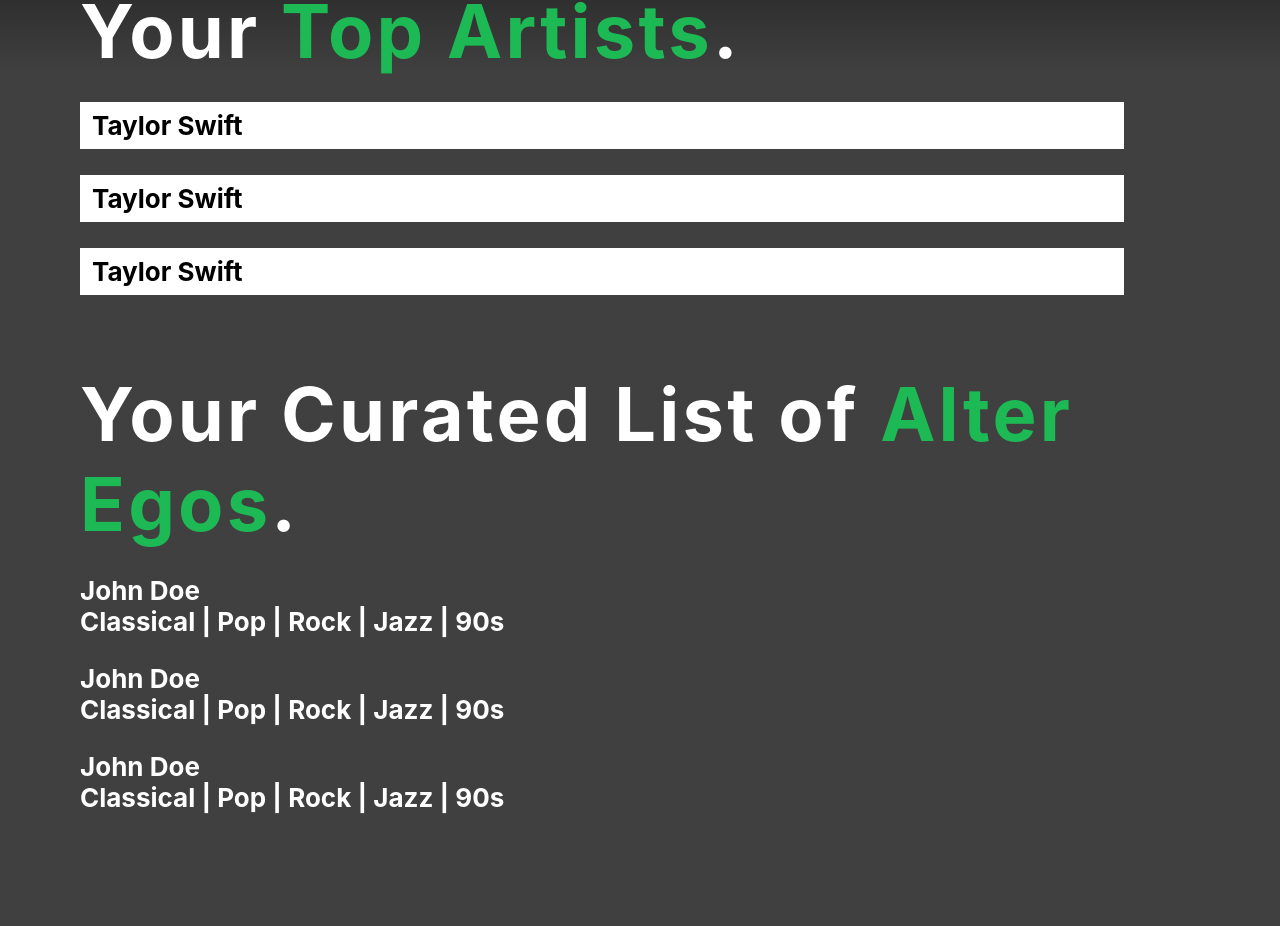
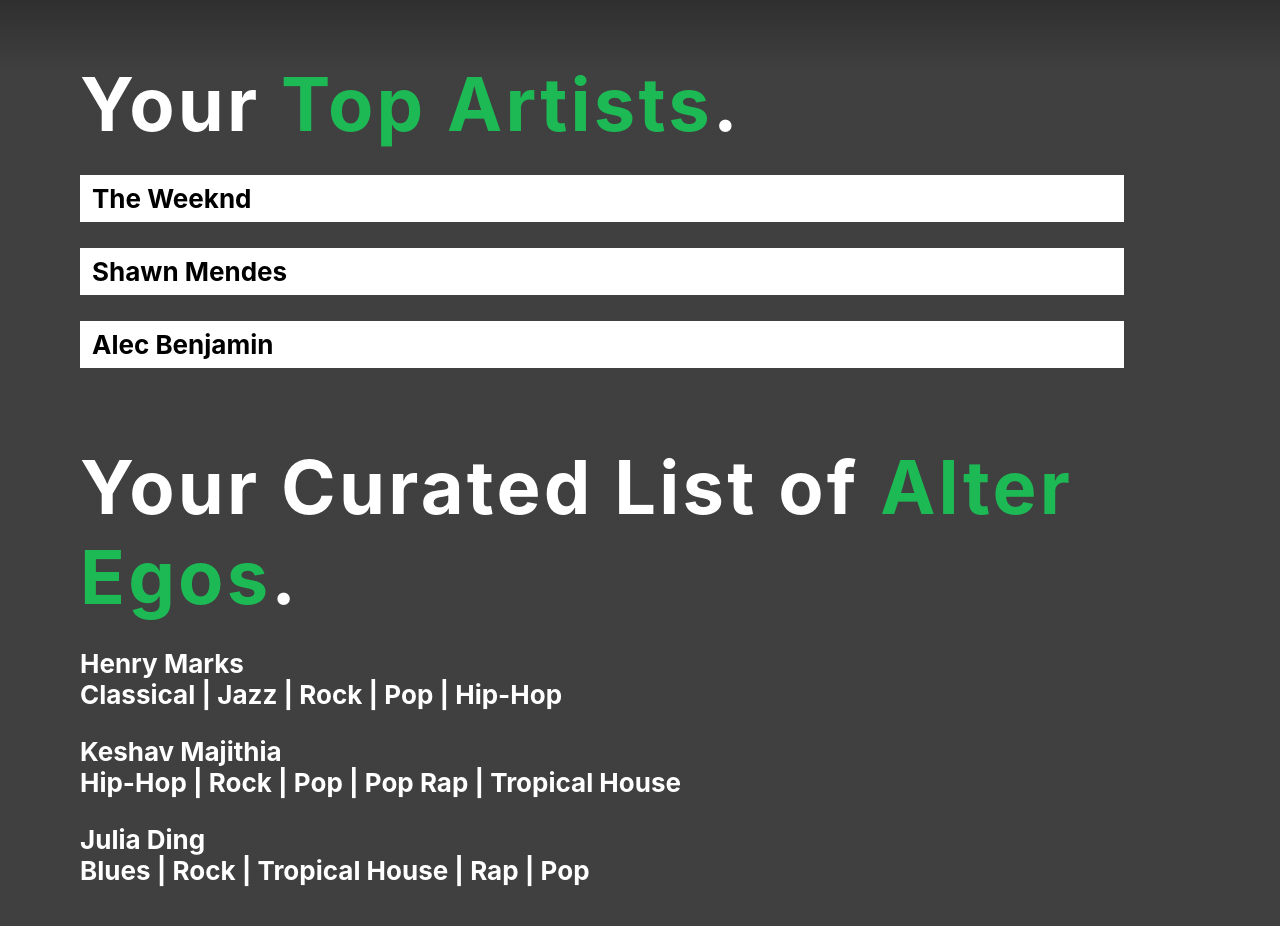
Before and after one commit to Los-Altos-Hacks-V/frontend, a React (Create React App) app: page /dashboard in a window 1280 px wide. Shown: the part 252-1178 px from the top of the page. Built offline with nearby package versions, Linux system fonts and the light colour scheme.

Commit message:
Final commit?

```diff
--- a/src/Dashboard.js
+++ b/src/Dashboard.js
@@ -4,53 +4,113 @@
 class Dashboard extends Component {
 
     async getFriends() {
-        return null;
-        // Need to use Token (from redirect) to get friends
+        let info = {}
+        try {
+            let token = window.location.href.split("?")[1].slice(6)
+            let body = {token: token}
+            let headers = {
+                "Content-Type": "x-www-form-urlencoded"
             }
-
-    render() {
+            let data = await axios.post('http://api.altego.tech/spotify-auth', body, {headers})
+            info = data["data"]
+        } catch {
+            info = {
+                "Genres": ["Hip-Hop", "Classical", "Jazz", "Blues", "Rock"],
+                "Artists": ["The Weeknd", "Shawn Mendes", "Alec Benjamin"],
+                "Alteregos": [
+                    ["Henry Marks", "Classical | Jazz | Rock | Pop"],
+                    ["Keshav Majithia", "Hip-Hop | Rock | Pop | Pop Rap | Tropical House"],
+                    ["Julia Ding", "Blues | Rock | Tropical House | Rap | Pop"]
+                ]
+            }
+        }
         return (
-            <div className="App">
             <header className="Dashboard-header">
                 <p className="Heading">
                     Your <spotgreen>Top Genres</spotgreen>.
+                </p>
+                <p className="Artist">
+                    Hip-Hop, Classical, Jazz, Blues, Rock
                 </p>
                 <p className="Heading">
                     Your <spotgreen>Top Artists</spotgreen>.
                 </p>
                 <p className="Artist">
-                        Taylor Swift
+                    The Weeknd
                 </p>
                 <p className="Artist">
-                        Taylor Swift
+                    Shawn Mendes
                 </p>
                 <p className="Artist">
-                        Taylor Swift
+                    Alec Benjamin
                 </p>
                 <p className="Heading">
                     Your Curated List of <spotgreen>Alter Egos</spotgreen>.
                 </p>
                 <p className="Subject">
-                        John Doe
+                    Henry Marks
                 </p>
                 <p className="Genres">
-                        Classical | Pop | Rock | Jazz | 90s
+                    Classical | Jazz | Rock | Pop | Hip-Hop
                 </p>
                 <p className="Subject">
-                        John Doe
+                    Keshav Majithia
                 </p>
                 <p className="Genres">
-                        Classical | Pop | Rock | Jazz | 90s
+                    Hip-Hop | Rock | Pop | Pop Rap | Tropical House
                 </p>
                 <p className="Subject">
-                        John Doe
+                    Julia Ding
                 </p>
                 <p className="Genres">
-                        Classical | Pop | Rock | Jazz | 90s
+                    Blues | Rock | Tropical House | Rap | Pop
                 </p>
             </header>
-            </div>
-        );
+        )
+    }
+
+    render() {
+        return <header className="Dashboard-header">
+            <p className="Heading">
+                Your <spotgreen>Top Genres</spotgreen>.
+            </p>
+            <p className="Artist">
+                Hip-Hop, Classical, Jazz, Blues, Rock
+            </p>
+            <p className="Heading">
+                Your <spotgreen>Top Artists</spotgreen>.
+            </p>
+            <p className="Artist">
+                The Weeknd
+            </p>
+            <p className="Artist">
+                Shawn Mendes
+            </p>
+            <p className="Artist">
+                Alec Benjamin
+            </p>
+            <p className="Heading">
+                Your Curated List of <spotgreen>Alter Egos</spotgreen>.
+            </p>
+            <p className="Subject">
+                Henry Marks
+            </p>
+            <p className="Genres">
+                Classical | Jazz | Rock | Pop | Hip-Hop
+            </p>
+            <p className="Subject">
+                Keshav Majithia
+            </p>
+            <p className="Genres">
+                Hip-Hop | Rock | Pop | Pop Rap | Tropical House
+            </p>
+            <p className="Subject">
+                Julia Ding
+            </p>
+            <p className="Genres">
+                Blues | Rock | Tropical House | Rap | Pop
+            </p>
+        </header>;
     }
 }
 
--- a/src/Home.js
+++ b/src/Home.js
@@ -13,7 +13,7 @@
                         Meet listeners like you from all over the world.
                     </p>
                     <a
-                        href="https://accounts.spotify.com/authorize?client_id=dcf1a2dc85864c11aaf00c98daed0e8a&response_type=code&redirect_uri=http%3A%2F%2Faltego.tech%2Fspotify-auth&scope=user-read-private%20user-read-email%20user-read-recently-played"
+                        href="https://accounts.spotify.com/authorize?client_id=dcf1a2dc85864c11aaf00c98daed0e8a&response_type=code&redirect_uri=https%3A%2F%2Ffrontend-o7byi3rdva-uc.a.run.app%2F%2Fspotify-auth&scope=user-read-private%20user-read-email%20user-read-recently-played"
                         className="Login">LOG IN WITH SPOTIFY</a>
                 </header>
             </div>
--- a/src/SpotifyRedirect.js
+++ b/src/SpotifyRedirect.js
@@ -9,17 +9,14 @@
         let headers = {
             "Content-Type": "x-www-form-urlencoded"
         }
-        let token = await axios.post('http://api.altego.tech/spotify-auth', body, {headers})
-        console.log(token)
-        // Continue working here to send token to Dashboard Page
+        let data = await axios.post('http://api.altego.tech/spotify-auth', body, {headers})
+        let token = data["data"]["token"]
+        return token
     }
 
     render() {
         let token = this.RegisterUser();
-        this.props.history.push({
-            pathname: '/dashboard',
-            state: { token: token }
-        });
+        this.props.history.push('/dashboard?token=' + token);
         return null;
     }
 }
```
Lines whose indentation alone changed are shown as unchanged.
